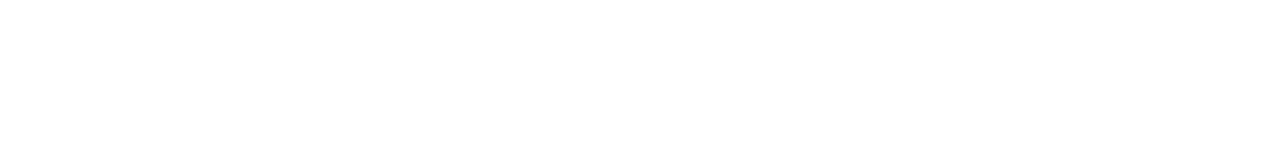
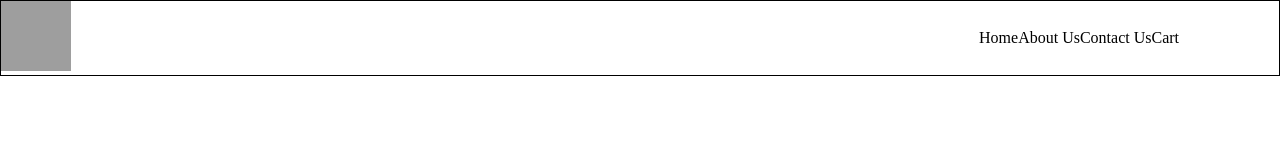
Before and after one commit to Vishal-alpha3/N-React, a React app: page / in a window 1280 px wide. Built offline with nearby package versions, Linux system fonts and the light colour scheme; grey boxes are pictures that could not be loaded.

Commit message:
change in css and app.js

```diff
--- a/app.js
+++ b/app.js
@@ -23,6 +23,30 @@
       return(
         <div className="header">
 
+          <div className="logo-container">
+              <img className="logo"src="https://images.unsplash.com/photo-1516876437184-593fda40c7ce?q=80&w=2072&auto=format&fit=crop&ixlib=rb-4.0.3&ixid=M3wxMjA3fDB8MHxwaG90by1wYWdlfHx8fGVufDB8fHx8fA%3D%3D" />
+          </div>
+
+
+
+              <ul className="navbar">
+                  <li className="navbar-item">
+                    <a className="navbar-link">Home</a>
+                  </li>
+                  <li className="navbar-item">
+                    <a className="navbar-link">About Us</a>
+                  </li>
+                  <li className="navbar-item">
+                    <a className="navbar-link">Contact Us</a>
+                  </li>
+                  <li className="navbar-item">
+                    <a className="navbar-link">Cart</a>
+                  </li>
+
+              </ul>
+
+
+
         </div>
       )
     }
@@ -30,7 +54,7 @@
     const AppComponent = () => {
       return(
         <div className="app">
-
+           <Header/>
         </div>
       )
     }
--- a/index.css
+++ b/index.css
@@ -1,3 +1,29 @@
-h1{
-    color: red;
+
+body{
+    margin:0;
+    padding:0;
 }
+
+.header{
+    border:1px solid black;
+    display: flex;
+    justify-content:space-between;
+}
+
+.logo{
+    width: 70px;
+    height: 70px;
+}
+
+
+
+.navbar{
+    display: flex;
+    justify-content:space-around;
+    align-items: center;
+    margin-right: 100px;
+}
+
+ul >li{
+    list-style-type: none;
+}
```
